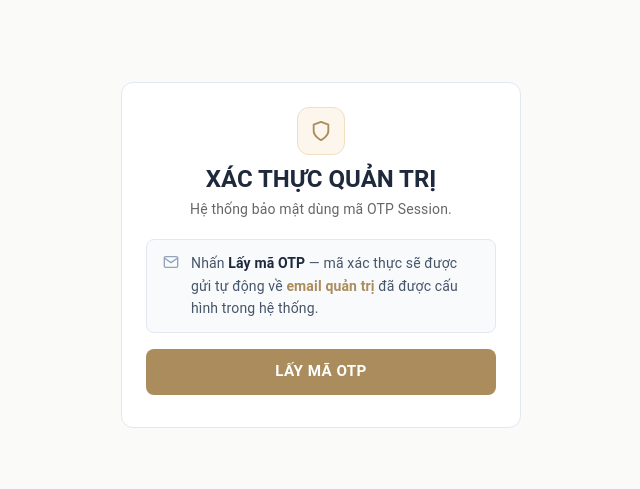
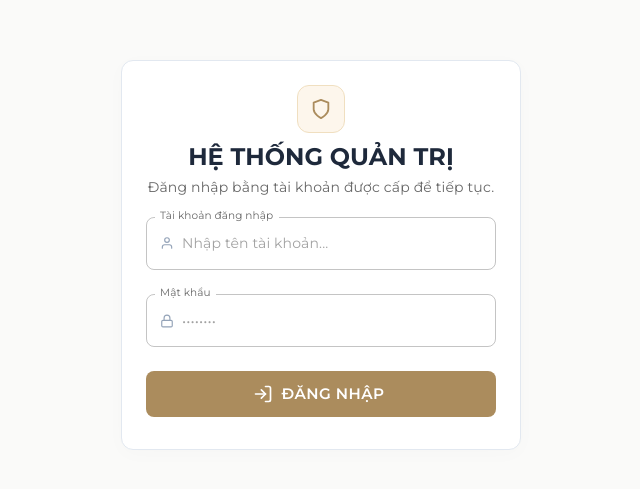
Before and after one commit to longledev1/linhhue-2026, a React (Vite) app: page /admin/login in a window 1280 px wide. Shown: the part 145-634 px from the top of the page, without its empty margins (319-959 px from the left). Built offline with nearby package versions, Linux system fonts and the light colour scheme; no server answers; a web font is replaced by a local one.

Commit message:
fix admin login

```diff
--- /dev/null
+++ b/src/components/Admin/AdminLoginForm.jsx
@@ -0,0 +1,227 @@
+import React, { useState } from "react";
+import { useNavigate } from "react-router-dom";
+import {
+  Box,
+  Card,
+  CardContent,
+  Typography,
+  TextField,
+  Button,
+  CircularProgress,
+  Alert,
+  InputAdornment,
+} from "@mui/material";
+import { FiLock, FiShield, FiUser, FiLogIn } from "react-icons/fi";
+import { supabase } from "../../config/supabaseClient";
+
+export default function AdminLogin() {
+  const navigate = useNavigate();
+  const [username, setUsername] = useState("");
+  const [password, setPassword] = useState("");
+  const [loading, setLoading] = useState(false);
+  const [errorMsg, setErrorMsg] = useState("");
+  const [successMsg, setSuccessMsg] = useState("");
+
+  const FONT_FAMILY = '"Montserrat", sans-serif';
+  const PRIMARY_COLOR = "#ab8c5d";
+
+  // 🌟 LOGIC ĐĂNG NHẬP BẰNG USERNAME & MẬT KHẨU
+  const handleUsernameLogin = async (e) => {
+    e.preventDefault();
+    if (!username || !password) {
+      setErrorMsg("Vui lòng nhập đầy đủ Tài khoản và Mật khẩu!");
+      return;
+    }
+
+    setLoading(true);
+    setErrorMsg("");
+    setSuccessMsg("");
+
+    try {
+      // 🔑 MẸO CHUYỂN ĐỔI: Biến đổi username nhập vào thành định dạng email nội bộ để Supabase Auth hiểu
+      const fakeEmail = `${username.trim().toLowerCase()}@hethong.internal`;
+
+      const { data, error } = await supabase.auth.signInWithPassword({
+        email: fakeEmail,
+        password: password,
+      });
+
+      if (error) throw error;
+
+      if (data.session) {
+        setSuccessMsg("Đăng nhập thành công! Đang vào Dashboard...");
+        setTimeout(() => {
+          navigate("/admin/dashboard");
+        }, 800);
+      }
+    } catch (error) {
+      console.error(error);
+      setErrorMsg("Tài khoản hoặc mật khẩu không đúng. Vui lòng thử lại!");
+    } finally {
+      setLoading(false);
+    }
+  };
+
+  return (
+    <Box
+      className="flex h-screen w-screen items-center justify-center bg-stone-50 font-sans select-none"
+      style={{ fontFamily: FONT_FAMILY }}
+    >
+      <Card
+        elevation={0}
+        sx={{
+          width: 400,
+          border: "1px solid #e2e8f0",
+          borderRadius: "12px",
+          p: 1,
+          boxShadow: "0 4px 20px rgba(0, 0, 0, 0.02)",
+        }}
+      >
+        <CardContent className="space-y-5">
+          {/* Header */}
+          <Box className="space-y-1 text-center">
+            <Box sx={{ display: "flex", justifyContent: "center", mb: 1 }}>
+              <Box
+                sx={{
+                  width: 48,
+                  height: 48,
+                  borderRadius: "12px",
+                  bgcolor: "#fdf6ec",
+                  border: "1px solid #f0dfc0",
+                  display: "flex",
+                  alignItems: "center",
+                  justifyContent: "center",
+                }}
+              >
+                <FiShield size={22} color={PRIMARY_COLOR} />
+              </Box>
+            </Box>
+            <Typography
+              variant="h5"
+              sx={{
+                fontWeight: 700,
+                color: "#1e293b",
+                fontFamily: FONT_FAMILY,
+              }}
+            >
+              HỆ THỐNG QUẢN TRỊ
+            </Typography>
+            <Typography
+              variant="body2"
+              color="textSecondary"
+              sx={{ mt: 0.5, fontFamily: FONT_FAMILY }}
+            >
+              Đăng nhập bằng tài khoản được cấp để tiếp tục.
+            </Typography>
+          </Box>
+
+          {/* Cụm thông báo lỗi/thành công */}
+          {errorMsg && (
+            <Alert
+              severity="error"
+              sx={{
+                borderRadius: "8px",
+                fontFamily: FONT_FAMILY,
+                fontSize: "13px",
+              }}
+            >
+              {errorMsg}
+            </Alert>
+          )}
+          {successMsg && (
+            <Alert
+              severity="success"
+              sx={{
+                borderRadius: "8px",
+                fontFamily: FONT_FAMILY,
+                fontSize: "13px",
+              }}
+            >
+              {successMsg}
+            </Alert>
+          )}
+
+          {/* Form Nhập Tài Khoản */}
+          <form onSubmit={handleUsernameLogin} className="space-y-4">
+            {/* Ô nhập Username */}
+            <div className="mb-6">
+              <TextField
+                fullWidth
+                label="Tài khoản đăng nhập"
+                type="text"
+                placeholder="Nhập tên tài khoản..."
+                value={username}
+                onChange={(e) => setUsername(e.target.value)}
+                slotProps={{
+                  input: {
+                    startAdornment: (
+                      <InputAdornment position="start">
+                        <FiUser style={{ color: "#94a3b8" }} />
+                      </InputAdornment>
+                    ),
+                    style: { fontFamily: FONT_FAMILY, fontSize: "14px" },
+                  },
+                  inputLabel: {
+                    style: { fontFamily: FONT_FAMILY, fontSize: "14px" },
+                  },
+                }}
+                sx={{ "& .MuiOutlinedInput-root": { borderRadius: "8px" } }}
+              />
+            </div>
+            {/* Ô nhập Password */}
+            <div className="mb-6">
+              <TextField
+                fullWidth
+                label="Mật khẩu"
+                type="password"
+                placeholder="••••••••"
+                value={password}
+                onChange={(e) => setPassword(e.target.value)}
+                slotProps={{
+                  input: {
+                    startAdornment: (
+                      <InputAdornment position="start">
+                        <FiLock style={{ color: "#94a3b8" }} />
+                      </InputAdornment>
+                    ),
+                    style: { fontFamily: FONT_FAMILY, fontSize: "14px" },
+                  },
+                  inputLabel: {
+                    style: { fontFamily: FONT_FAMILY, fontSize: "14px" },
+                  },
+                }}
+                sx={{ "& .MuiOutlinedInput-root": { borderRadius: "8px" } }}
+              />
+            </div>
+
+            {/* Nút bấm Đăng Nhập */}
+            <Button
+              type="submit"
+              fullWidth
+              variant="contained"
+              disableElevation
+              disabled={loading}
+              startIcon={!loading && <FiLogIn />}
+              sx={{
+                height: "46px",
+                bgcolor: PRIMARY_COLOR,
+                fontWeight: 600,
+                fontFamily: FONT_FAMILY,
+                borderRadius: "8px",
+                textTransform: "none",
+                fontSize: "0.95rem",
+                "&:hover": { bgcolor: "#967b51" },
+              }}
+            >
+              {loading ? (
+                <CircularProgress size={22} color="inherit" />
+              ) : (
+                "ĐĂNG NHẬP"
+              )}
+            </Button>
+          </form>
+        </CardContent>
+      </Card>
+    </Box>
+  );
+}
--- a/src/pages/Admin/House/components/InfoFormCardHouse.jsx
+++ b/src/pages/Admin/House/components/InfoFormCardHouse.jsx
@@ -131,7 +131,7 @@ export default function InfoFormCardHouse({
             helperText={errors.bathroom?.message}
           />
           <TextField
-            label="Vị trí Tầng"
+            label="Số tầng"
             type="number"
             fullWidth
             {...register("floor")}
--- a/src/pages/Estate/HighLightSection/HighLightSection.jsx
+++ b/src/pages/Estate/HighLightSection/HighLightSection.jsx
@@ -5,7 +5,6 @@ import FeaturedProjectCard from "../../../components/Card/FeaturedProjectCard";
 import { apartmentService } from "../../../services/apartmentService";
 import { houseService } from "../../../services/houseService";
 import { landService } from "../../../services/landService";
-import { stripHtmlAndEntities } from "../../../utils/format";
 
 const HighLightSection = () => {
   const [projects, setProjects] = useState([]);
@@ -57,14 +56,12 @@ const HighLightSection = () => {
     );
   }
 
-  if (!featuredProject) {
-    return null;
-  }
+  // Đã xóa phần if (!featuredProject) return null; ở đây
 
   return (
     <section className="mb-[100px] w-full font-sans">
       <div className="container mx-auto max-w-7xl px-4 lg:px-8">
-        {/* ================= HEADER ================= */}
+        {/* ================= HEADER (Luôn hiển thị) ================= */}
         <div className="mx-auto mb-16 flex max-w-4xl flex-col items-center text-center">
           <motion.h2
             initial={{ opacity: 0, y: 40 }}
@@ -90,14 +87,52 @@ const HighLightSection = () => {
             an cư khác nhau.
           </motion.p>
         </div>
+
+        {/* ================= CONTENT LOGIC ================= */}
+        {!featuredProject ? (
+          /* TRƯỜNG HỢP: KHÔNG CÓ DỮ LIỆU */
+          <motion.div
+            initial={{ opacity: 0, scale: 0.95 }}
+            animate={{ opacity: 1, scale: 1 }}
+            className="flex flex-col items-center justify-center rounded-2xl border border-dashed border-stone-200 bg-stone-50/50 px-4 py-16 text-center"
+          >
+            {/* Icon chiếc hộp rỗng tối giản vẽ bằng SVG */}
+            <svg
+              className="mb-4 h-12 w-12 text-stone-300"
+              fill="none"
+              viewBox="0 0 24 24"
+              stroke="currentColor"
+              strokeWidth={1.2}
+            >
+              <path
+                strokeLinecap="round"
+                strokeLinejoin="round"
+                d="M20 7l-8-4-8 4m16 0l-8 4m8-4v10l-8 4m0-14L4 7m8 4v10M4 7v10l8 4"
+              />
+            </svg>
+            <h3 className="mb-1 text-base font-semibold text-stone-700">
+              Chưa có dữ liệu hiển thị
+            </h3>
+            <p className="max-w-xs text-sm font-light text-stone-400">
+              Hiện tại danh mục{" "}
+              <span className="font-medium text-stone-500">dự án</span> tiêu
+              biểu đang được cập nhật. Vui lòng quay lại sau!
+            </p>
+          </motion.div>
+        ) : (
+          /* TRƯỜNG HỢP: CÓ DỮ LIỆU */
+          <>
             {/* ================= FEATURED PROJECT ================= */}
             <FeaturedProjectCard project={featuredProject} />
+
             {/* ================= PROJECT GRID ================= */}
             <div className="grid grid-cols-1 gap-6 md:grid-cols-2 lg:grid-cols-3 lg:gap-8">
               {visibleProjects.map((project, index) => (
                 <ProjectCard key={project.id} project={project} index={index} />
               ))}
             </div>
+
+            {/* Nút Xem Thêm */}
             {normalProjects.length > 3 && !showAll && (
               <div className="mt-12 flex justify-center">
                 <button
@@ -108,6 +143,8 @@ const HighLightSection = () => {
                 </button>
               </div>
             )}
+          </>
+        )}
       </div>
     </section>
   );
--- a/src/pages/EstateList/ApartmentPage.jsx
+++ b/src/pages/EstateList/ApartmentPage.jsx
@@ -34,7 +34,6 @@ export default function ApartmentPage() {
     fetchFilteredApartments(formData, 0, INITIAL_LIMIT, false);
   };
 
-  // Bốc các action và state từ Zustand Store
   const {
     apartments,
     totalApartments,
--- a/src/routes/index.jsx
+++ b/src/routes/index.jsx
@@ -31,7 +31,9 @@ const LandDetailSection = lazy(
 );
 
 // ADMIN
-const AdminLogin = lazy(() => import("../components/Admin/AdminLogin.jsx")); // 🌟 BỔ SUNG TRANG LOGIN ADMIN
+// const AdminLogin = lazy(() => import("../components/Admin/AdminLogin.jsx"));
+const AdminLogin = lazy(() => import("../components/Admin/AdminLoginForm.jsx"));
+
 const AdminDashboard = lazy(() => import("../pages/Admin/Dashboard.jsx"));
 
 const AdminApartmentList = lazy(
```
Lines whose indentation alone changed are shown as unchanged.
